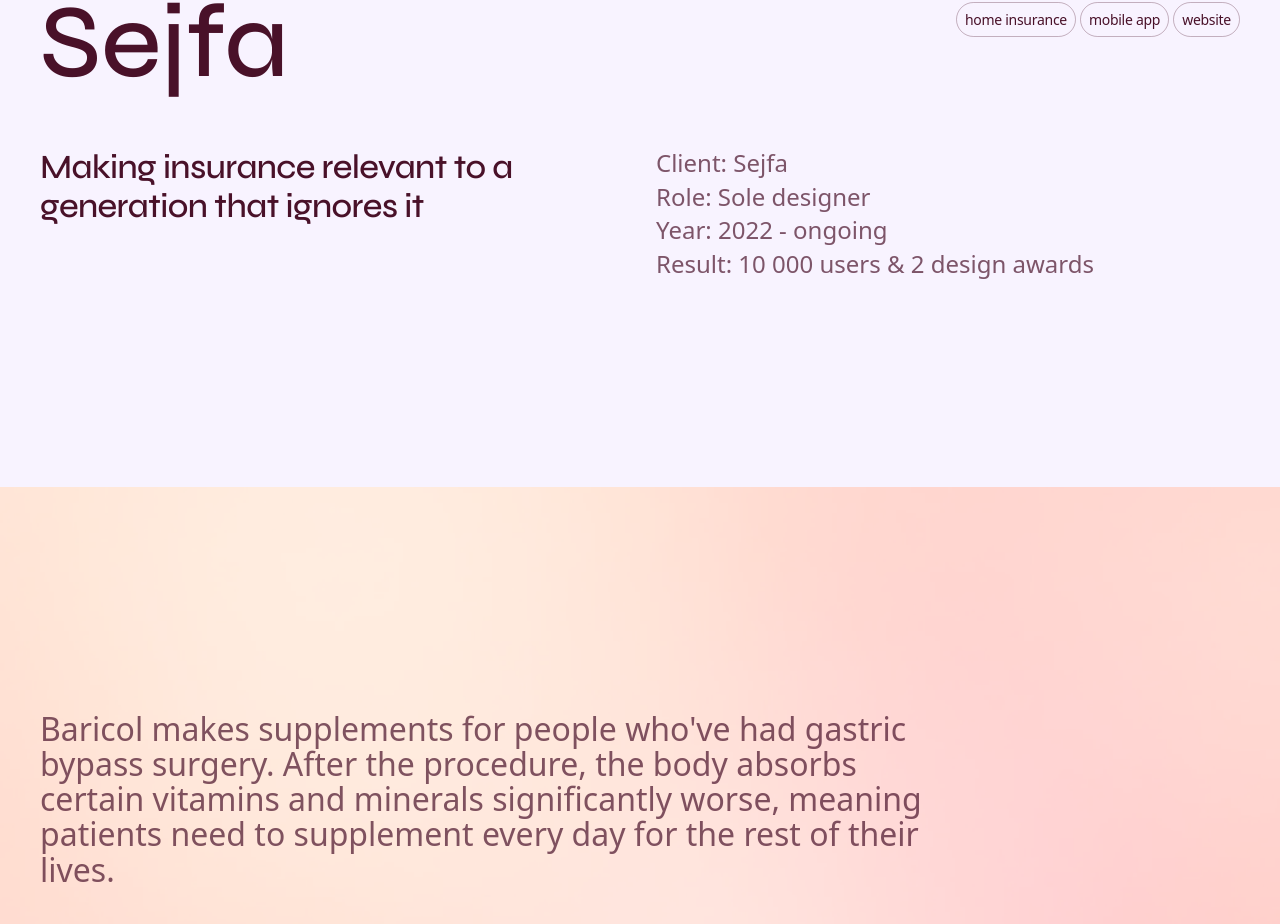
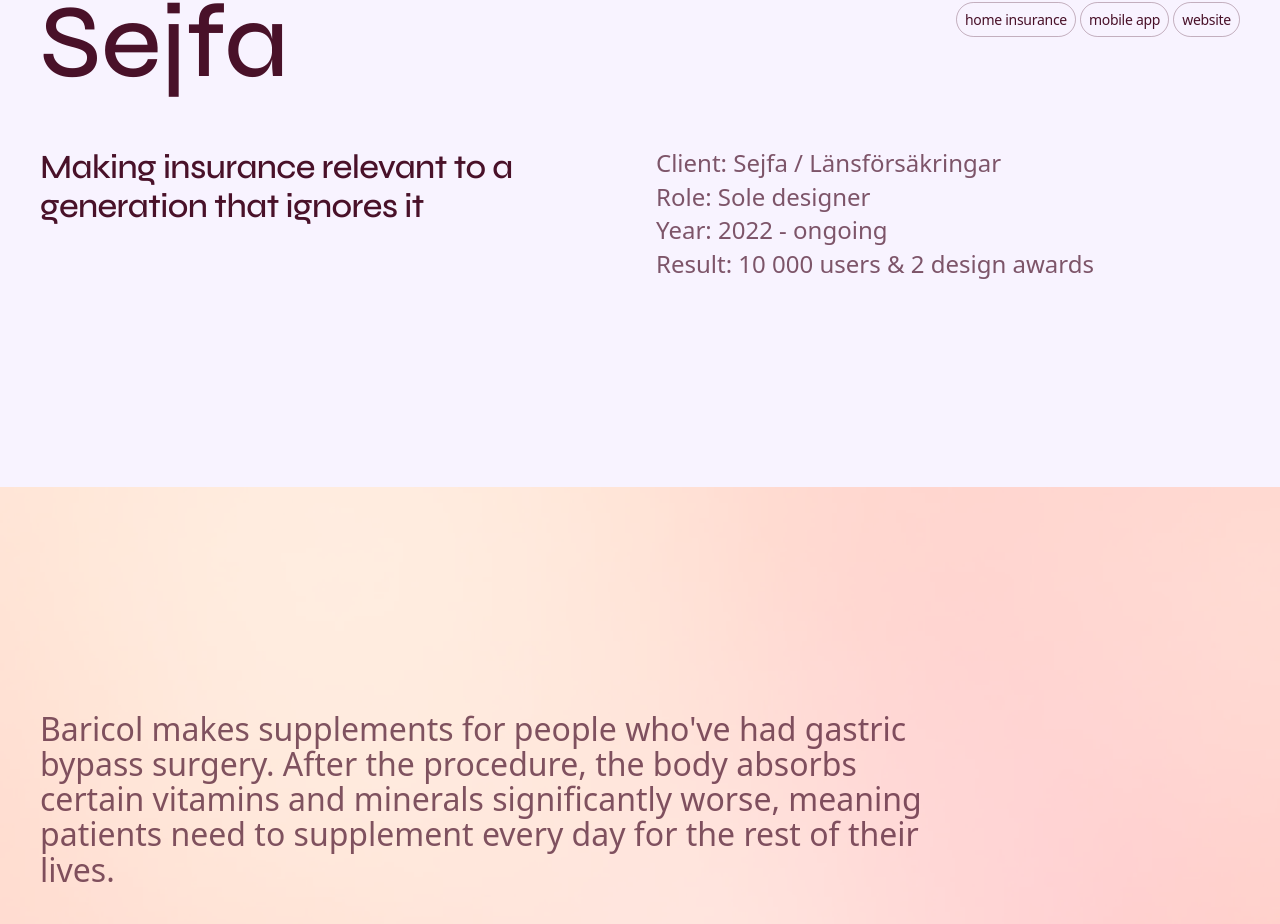
Before and after one commit to lica-ux/portfolio, a React (Vite) app: page /work/sejfa in a window 1280 px wide. Shown: the part 774-1698 px from the top of the page. Built offline with nearby package versions, Linux system fonts and the light colour scheme.

Commit message:
chore: auto-save 2026-05-03 17:39

```diff
--- a/src/pages/CasePage.tsx
+++ b/src/pages/CasePage.tsx
@@ -40,7 +40,7 @@
           : "Turning around a declining health app.\nFrom 200 to 50 000 users and a company acquisition"}
         metaLines={slug === 'sejfa'
           ? [
-              'Client: Sejfa',
+              'Client: Sejfa / Länsförsäkringar',
               'Role: Sole designer',
               'Year: 2022 - ongoing',
               'Result: 10 000 users & 2 design awards',
```
